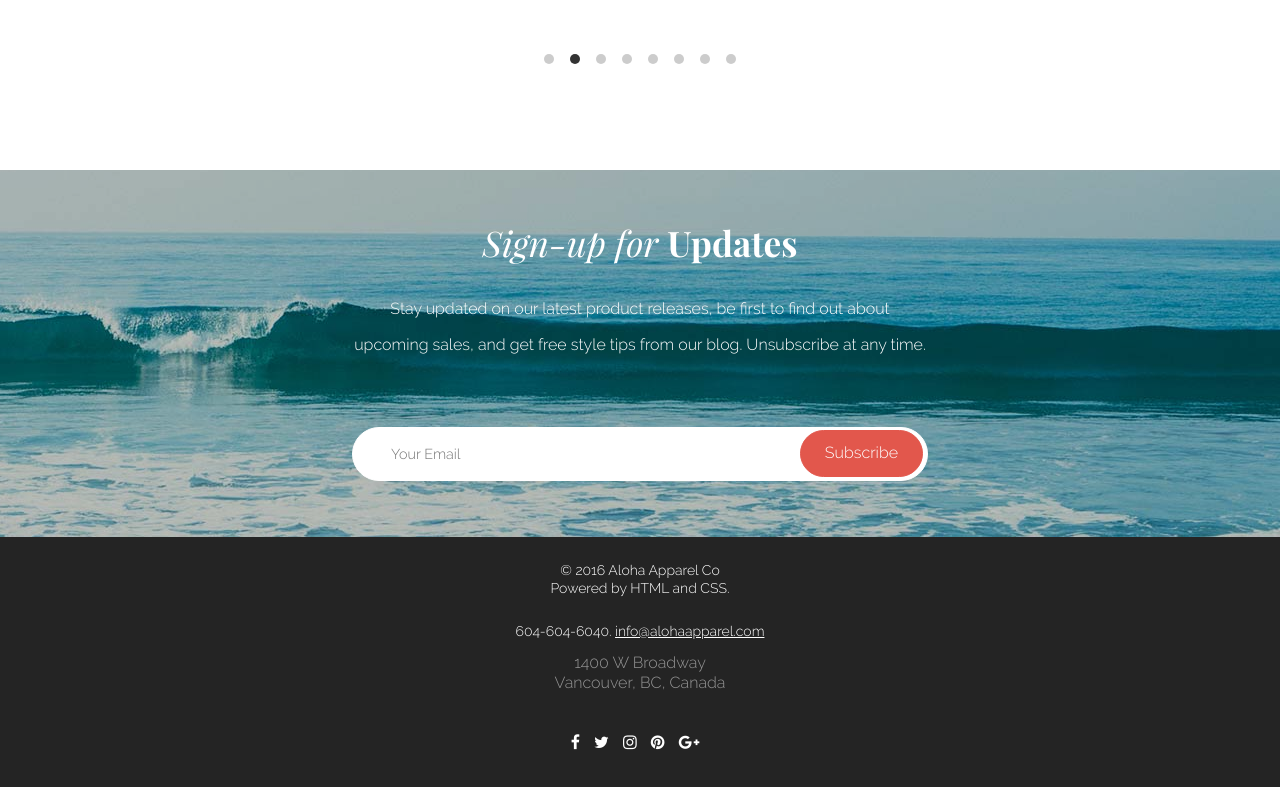
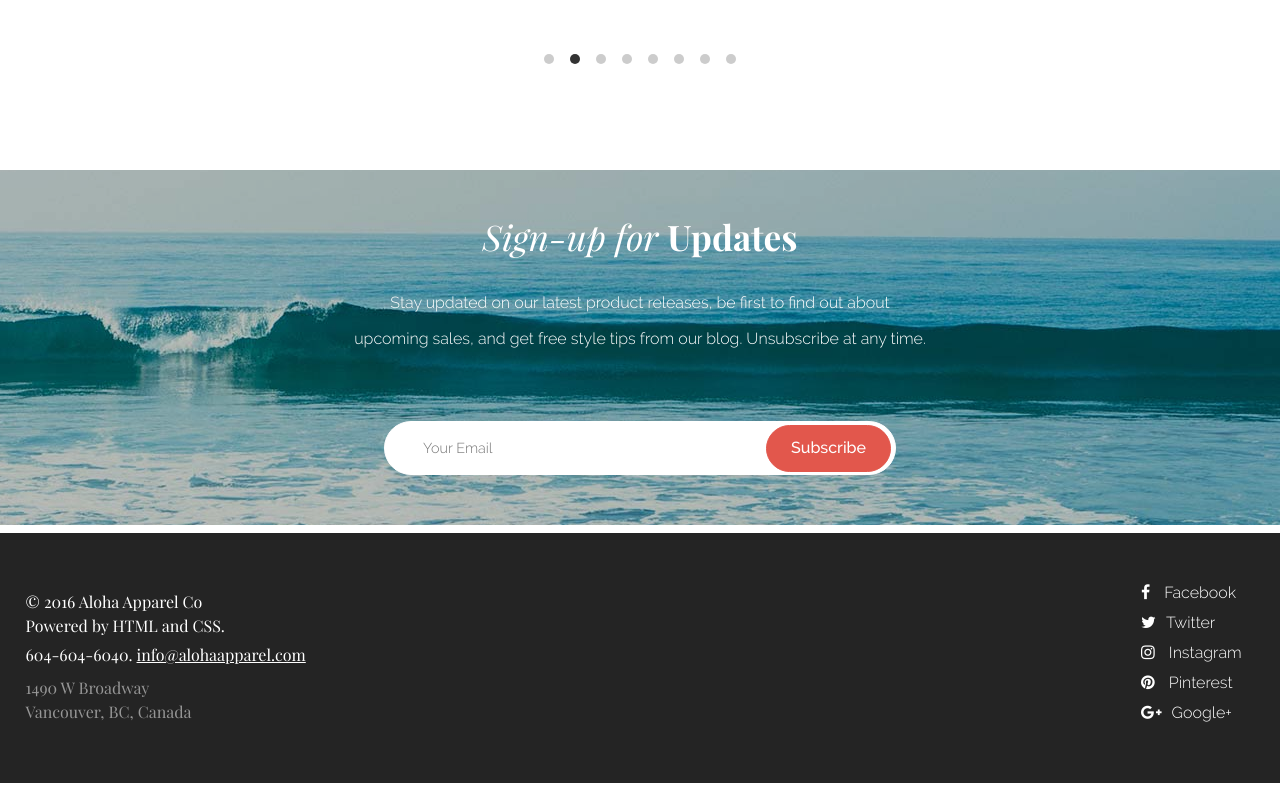
Before and after one commit to annakviese/Aloha-Apparel, a website: page index.html in a window 1280 px wide. Shown: the part 2028-2828 px from the top of the page. Drawn offline with Linux system fonts and the light colour scheme.

Commit message:
refactored code to sass

```diff
--- a/css/style.css
+++ /dev/null
@@ -1,105 +0,0 @@
-/* signup section changes*/
-
-
-
-
-/*footer */
-
-footer .container{
-	width: 95%;
-	display: -webkit-box;
-	display: -ms-flexbox;
-	display: flex;
-	-webkit-box-pack: justify;
-	    -ms-flex-pack: justify;
-	        justify-content: space-between;
-	-webkit-box-orient: horizontal;
-	-webkit-box-direction: normal;
-	    -ms-flex-direction: row;
-	        flex-direction: row;
-	-webkit-box-align: baseline;
-	    -ms-flex-align: baseline;
-	        align-items: baseline;
-	margin-left: 2%;
-	margin-right: 2%;
-}
-
-
-.copyright{
-	text-align: left;
-}
-
-.social {
-	display: -webkit-box;
-	display: -ms-flexbox;
-	display: flex;
-  	-webkit-box-align: stretch;
-  	    -ms-flex-align: stretch;
-  	        align-items: stretch;
-  	-webkit-box-pack: end;
-  	    -ms-flex-pack: end;
-  	        justify-content: flex-end;
-}
-
-.social ul {
-	list-style: none;
-	margin-right: 5%;
-	line-height: 1.5;
-	text-align: left;
-}
-
-.social li {
-	display: block;
-}
-
-
-.social a{
-	display: inline-block;
-	visibility: visible;
-	color: white;
-	text-decoration: none;
-	text-align: left;
-   	line-height: 1;
-   	font-size: 1rem;
-}
-
-.social li:hover a,
-.social li:hover i {
-	color: #e2574c;
-}
-
-/*social icons*/
-.fa{
-	color: white;
-	font-size: 16px;
-	margin-right: 10px;
-}
-
-
-
-/*/////////////////////////\\\\\\\\\\\\\\\\\\\\\\\\\\\\\\\*/
-/*/////////////////////////\\\\\\\\\\\\\\\\\\\\\\\\\\\\\\\*/
-/*/////////////////////////\\\\\\\\\\\\\\\\\\\\\\\\\\\\\\\*/
-/*/////////////////////////\\\\\\\\\\\\\\\\\\\\\\\\\\\\\\\*/
-
-/*Below is for the Desktop*/
-@media screen and (min-width: 1240px) {
-
-header {
-	width: 85%;
-	padding-top: 1rem;
-	margin: 0 auto 0 auto;
-}
-
-.hand-crafted p{
-	width: 45%;
-}
-
-.carousel-cell {
-  width: 25%;
-}
-
-input[type=email] {
-width: 19%;
-}
-} /*closing tag for the @media */
--- a/index.html
+++ b/index.html
@@ -167,17 +167,17 @@
 				<p>&copy; 2016 Aloha Apparel Co <br>Powered by HTML and CSS.</p>
 				<p> 604-604-6040. <a href="mailto:info@alohaapparel.com">info@alohaapparel.com</a> </p>
 
-				<span class="address"> 1400 W Broadway <br> Vancouver, BC, Canada</span>
+				<span class="address"> 1490 W Broadway <br> Vancouver, BC, Canada</span>
 
 			</div>
 
 			<div class="social">
 				<ul class="social-links">
-					<li><i class="fa fa-facebook" aria-hidden="true"></i><a href="www.facebook.com"> Facebook</a></li>
-					<li><i class="fa fa-twitter" aria-hidden="true"></i><a href="wwww.twitter.com">Twitter</a></li>
-					<li><i class="fa fa-instagram" aria-hidden="true"></i> <a href = "www.instagram.com">Instagram</a></li>
-					<li><i class="fa fa-pinterest" aria-hidden="true"></i> <a href = "www.pinterest.com">Pinterest</a></li>
-					<li><i class="fa fa-google-plus" aria-hidden="true"></i><a href="www.googleplus.com">Google+</a></li>
+					<li><a href="www.facebook.com" class = "dismissLbl"><i class="fa fa-facebook" aria-hidden="true"></i> Facebook </a></li>
+					<li><a href="wwww.twitter.com" class = "dismissLbl"><i class="fa fa-twitter" aria-hidden="true"></i>Twitter</a></li>
+					<li><a href = "www.instagram.com" class = "dismissLbl"><i class="fa fa-instagram" aria-hidden="true"></i> Instagram</a></li>
+					<li><a href = "www.pinterest.com" class = "dismissLbl"><i class="fa fa-pinterest" aria-hidden="true"></i> Pinterest</a></li>
+					<li><a href="www.googleplus.com" class = "dismissLbl"><i class="fa fa-google-plus" aria-hidden="true"></i>Google+</a></li>
 				</ul>
 			</div>
 		</div>
--- a/sass/footer.scss
+++ b/sass/footer.scss
@@ -1,92 +1,123 @@
 /*this is for the footer */
 footer {
-	background-color: #242424;
+	background-color: $dark-grey;
 	width: 100%;
 	height: 250px;
-   	margin-left: auto;
-   	margin-right: auto;
+	margin-top: 8px;
+
+.container {
+	padding-top: 10%;
+	height: 245px;
+	display: flex;
+	justify-content: center;
+	flex-direction: column;
+		p, span,li  {
+			font-family: $headings-font-family;
+			line-height: 1.5;
+			@include tablet {
+				font-size: 1rem;
+			}
+		}
+
+		@include tablet {
+			width: 95%;
+			justify-content: space-between;
+			flex-direction: row;
+			align-items: center;
+			margin: 0 2%;
+			padding-top: 0;
+		}
+}
+	.copyright {
 		text-align: center;
-	padding-top: 1%;
+		display: flex;
+		flex-direction: column;
+		a, p{
+			color: white;
 			padding-bottom: 1%;
+		}
+		.address {
+			color: #969696;
+			font-size: 0.9rem;
+			padding-top: 2%;
+			@include tablet {
+				font-size: 1rem;
+			}
+		}
+		@include tablet {
+			text-align: left;
+			}
+		}
+
+	.social {
+		display: flex;
+		justify-content: center;
+		align-items: center;
+		padding-top: 10%;
+		@include tablet {
+			align-items: stretch;
+			justify-content: flex-end;
+			padding-top: 0;
+			ul {
+				list-style: none;
+				line-height: 1.5;
+				text-align: left;
+				}
+		}
+
+		li {
+			display: inline-block;
+			padding-bottom: 5%;
+			@include tablet {
+				display: block;
+			}
+
+			a {
+				text-decoration: none;
+			}
+
+			a.dismissLbl {
+				font-size: 0;
+				color: white;
+				font-family: $body-font-family;
+				@include tablet {
+					font-size: 1rem;
+				}
+			}
+
+			i {
+				display: inline;
+				&:hover {
+					color: $brand-orange;
+				}
+			}
+			/*social icons*/
+			.fa{
+				color: white;
+				font-size: 1rem;
+				margin-right: 10px;
+			}
+		}
+	}
 }
 
 
-footer .container {
-	height: 250px;
-	display: -webkit-box;
-	display: -ms-flexbox;
-	display: flex;
-	-webkit-box-pack: center;
-	    -ms-flex-pack: center;
-	        justify-content: center;
-	-ms-flex-line-pack: center;
-	    align-content: center;
-	-webkit-box-orient: vertical;
-	-webkit-box-direction: normal;
-	    -ms-flex-direction: column;
-	        flex-direction: column;
-}
 
-.copyright {
-	text-align: center;
-	display: -webkit-box;
-	display: -ms-flexbox;
-	display: flex;
-	-webkit-box-orient: vertical;
-	-webkit-box-direction: normal;
-	    -ms-flex-direction: column;
-	        flex-direction: column;
- 	-webkit-box-flex: 1;
- 	    -ms-flex: 1;
- 	        flex: 1;
-}
-.social {
-	display: -webkit-box;
-	display: -ms-flexbox;
-	display: flex;
-  	-webkit-box-pack: center;
-  	    -ms-flex-pack: center;
-  	        justify-content: center;
- 	-webkit-box-align: center;
- 	    -ms-flex-align: center;
- 	        align-items: center;
- 	-webkit-box-flex: 1;
- 	    -ms-flex: 1;
- 	        flex: 1;
-}
 
-/* copyright and address data */
-.copyright a, .copyright p{
-	color: white;
-	line-height: 1.25;
-	padding-bottom: 1%;
-}
 
-.copyright span {
-	color: #969696;
-	line-height: 1.25;
-}
 
-.social li {
-	display: inline-block;
-	padding-bottom: 5%;
-}
 
-.social a{
-	display: none;
-	visibility: hidden;
-}
-.social li i {
-	display: inline;
-}
 
+/*
+
+		.social li:hover a,
 		.social li:hover i {
 			color: #e2574c;
 		}
 
 		/*social icons*/
-.fa{
+		/*.fa{
 			color: white;
 			font-size: 16px;
 			margin-right: 10px;
-}
+		}*/
--- a/sass/signup.scss
+++ b/sass/signup.scss
@@ -3,7 +3,7 @@
 .signup{
 	display: flex;
 	align-items: center;
-	height: 367px;
+	height: 355px;
 	width: 100%;
 	background: $image-gradient, url("../../images/wave-bkgd.jpg") no-repeat center bottom;
 	background-position-y: -510px;
@@ -22,6 +22,7 @@
 }
 
 
+/*email sign up form */
 
 form {
 	width: 100%;
@@ -53,50 +54,25 @@ form {
 			width: 55%;
 		}
 		@include desktop {
-		width: 45%;
+			width: 40%;
 		}
-}
-
-
-
-
 	/*.subscribe button*/
 		button {
 			background-color: $brand-orange;
 			border-radius: 50px;
 			border: 1px solid $brand-orange;
 			color: white;
-	font-size: 0.8rem;
+			font-size: 1rem;
+			font-weight: bold;
+			line-height: 2.3;
 			font-family: $body-font-family;
 			cursor: pointer;
 			padding: .25rem 1.5rem;
 			position: absolute;
-	line-height: 2.3;
 			right: .25rem;
-    top: .16rem;
+			top: .19rem;
 				&:hover{
 				background-color: $link-hover;
-
 				}
 		}
-
-
-
-
-
-.signup p {
-	width: 50%;
-	display: block;
-	margin-left: auto;
-	margin-right: auto;
 }
-input[type=email] {
-	font-size: 1rem;
-	width: 27%;
-}
-
-
-
-button {
-	font-size: 1rem;
-}
```
Also changed, not shown: build/css/base.css, build/css/style.min.css. Lines whose indentation alone changed are shown as unchanged.
